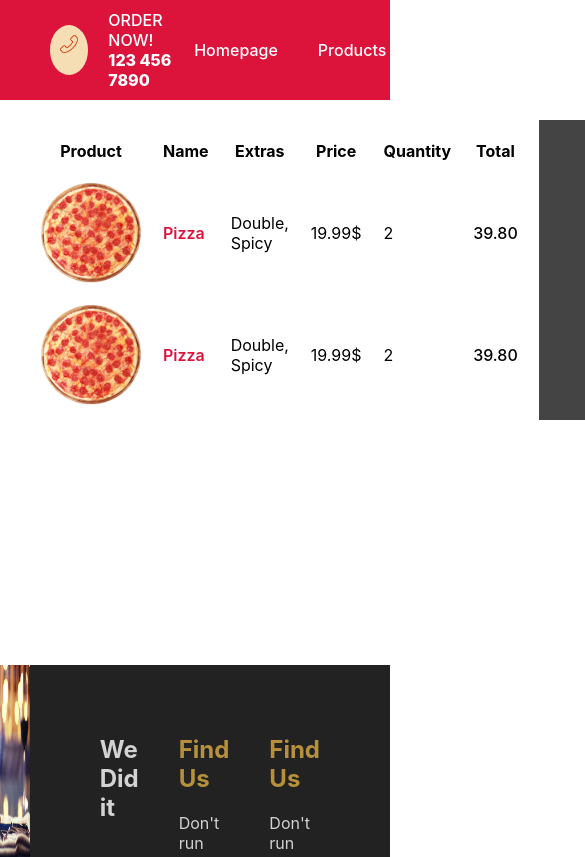
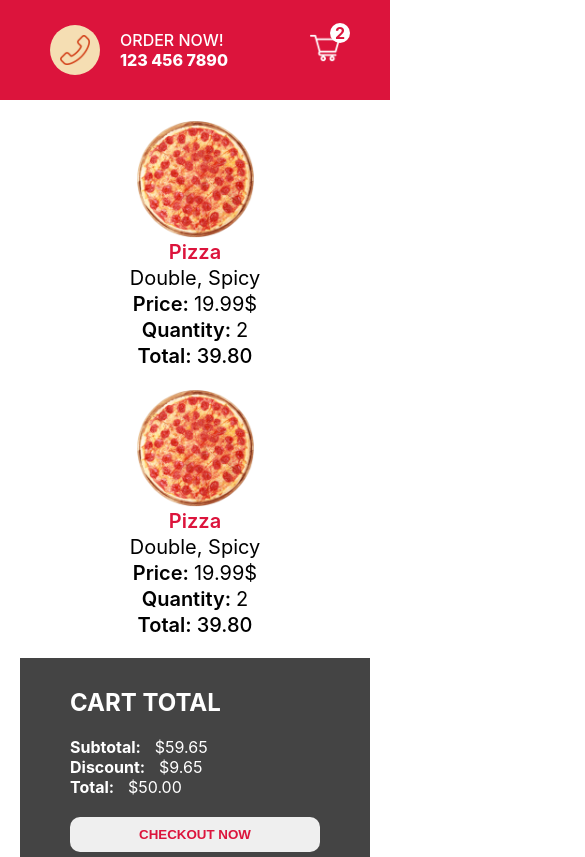
Before and after one commit to ibnul42/food-delivery-app, a Next.js app: page /cart in a window 390 px wide. Shown: the top 857 px of the page, 585 px wide, since content can reach past the window. Built offline with nearby package versions, Linux system fonts and the light colour scheme.

Commit message:
responsive for small screen

```diff
--- a/pages/cart.jsx
+++ b/pages/cart.jsx
@@ -8,7 +8,7 @@
         <div className={styles.container}>
             <div className={styles.left}>
                 <table className={styles.table}>
-                    <tr className={styles.tr}>
+                    <tr className={styles.trTitle}>
                         <th>Product</th>
                         <th>Name</th>
                         <th>Extras</th>
@@ -16,7 +16,7 @@
                         <th>Quantity</th>
                         <th>Total</th>
                     </tr>
-                    <tr>
+                    <tr className={styles.tr}>
                         <td>
                             <div className={styles.imgContainer}>
                                 <Image src='/img/pizza.png' layout='fill' objectFit='cover' alt='' />
@@ -29,7 +29,7 @@
                             <span className={styles.extras}>Double, Spicy</span>
                         </td>
                         <td>
-                            <span className={styles.extras}>19.99$</span>
+                            <span className={styles.price}>19.99$</span>
                         </td>
                         <td>
                             <span className={styles.quantity}>2</span>
@@ -38,7 +38,7 @@
                             <span className={styles.total}>39.80</span>
                         </td>
                     </tr>
-                    <tr>
+                    <tr className={styles.tr}>
                         <td>
                             <div className={styles.imgContainer}>
                                 <Image src='/img/pizza.png' layout='fill' objectFit='cover' alt='' />
@@ -51,7 +51,7 @@
                             <span className={styles.extras}>Double, Spicy</span>
                         </td>
                         <td>
-                            <span className={styles.extras}>19.99$</span>
+                            <span className={styles.price}>19.99$</span>
                         </td>
                         <td>
                             <span className={styles.quantity}>2</span>
--- a/styles/Featured.module.css
+++ b/styles/Featured.module.css
@@ -2,6 +2,7 @@
     height: calc(100vh - 100px);
     background-color: crimson;
     overflow: hidden;
+    position: relative;
 }
 
 .arrowContainer{
@@ -27,3 +28,9 @@
     height: 100%;
     position: relative;
 }
+
+@media screen and (max-width: 480px) {
+    .container{
+        height: 50vh;
+    }
+}
--- a/styles/Footer.module.css
+++ b/styles/Footer.module.css
@@ -33,3 +33,25 @@
 .moto{
     color: lightgray;
 }
+
+@media screen and (max-width: 480px) {
+    .container{
+        height: auto;
+    }
+
+    .item:first-child{
+        display: none;
+    }
+
+    .item{
+        flex-direction: column;
+    }
+
+    .title{
+        font-size: 30px;
+    }
+
+    .text{
+        font-size: 20px;
+    }
+}
--- a/styles/Navbar.module.css
+++ b/styles/Navbar.module.css
@@ -82,3 +82,13 @@
     font-weight: bold;
     color: crimson;
 }
+
+@media screen and (max-width: 480px) {
+    .item:nth-child(2){
+        display: none;
+    }
+
+    .item:nth-child(1){
+        flex: 3;
+    }
+}
--- a/styles/Product.module.css
+++ b/styles/Product.module.css
@@ -105,3 +105,44 @@
 .button:hover{
     background-color: rgba(220, 20, 60, 0.99);
 }
+
+@media screen and (max-width: 480px) {
+    .container{
+        height: auto;
+        text-align: center;
+        flex-direction: column;
+        margin-top: 20px;
+    }
+
+    .imgContainer{
+        width: 70vw;
+        height: 70vw;
+    }
+
+    .title{
+        margin: 5px;
+    }
+    .sizes{
+        width: 100%;
+        padding: 0 30px;
+    }
+    .ingredients{
+        flex-direction: column;
+    }
+    .option{
+        margin: 10px;
+        font-size: 18px;
+    }
+    .checkbox{
+        margin-right: 10px;
+    }
+    .quantity{
+        height: 50px;
+        padding: 10px 20px;
+        border: 1px solid rgba(0, 0, 0, 0.7);
+    }
+    .button{
+        height: 50px;
+        padding: 10px 20px;
+    }
+}
--- a/styles/ProductCard.module.css
+++ b/styles/ProductCard.module.css
@@ -24,3 +24,17 @@
     text-align: center;
     color: #666;
 }
+
+@media screen and (max-width: 480px) {
+    .container {
+        width: 100%;
+    }
+
+    .title {
+        font-size: 30px;
+    }
+
+    .price, .desc {
+        font-size: 20px;
+    }
+}
--- a/styles/ProductList.module.css
+++ b/styles/ProductList.module.css
@@ -18,3 +18,14 @@
     align-items: center;
     justify-content: center;
 }
+
+@media screen and (max-width: 480px) {
+    .title {
+        text-align: center;
+    }
+
+    .desc{
+        width: 90%;
+        text-align: center;
+    }
+}
--- a/styles/cart.module.css
+++ b/styles/cart.module.css
@@ -58,3 +58,62 @@
     border: none;
     padding: 10px 0;
 }
+
+@media screen and (max-width: 480px) {
+    .container{
+        flex-direction: column;
+        padding: 20px;
+    }
+
+    .table{
+        display: flex;
+        flex-direction: column;
+        align-items: center;
+        justify-content: center;
+    }
+
+    .trTitle{
+        display: none;
+    }
+
+    .tr{
+        display: flex;
+        flex-direction: column;
+        align-items: center;
+        justify-content: center;
+        margin-bottom: 20px;
+    }
+
+    .imgContainer{
+        width: 30vw;
+        height: 30vw;
+    }
+
+    .name, .total{
+        font-size: 20px;
+    }
+
+    .extras, .price, .quantity{
+        font-size: 20px;
+    }
+
+    .price::before{
+        content: "Price: ";
+        font-weight: 600;
+    }
+
+    .quantity::before{
+        content: "Quantity: ";
+        font-weight: 600;
+    }
+
+    .total::before{
+        content: "Total: ";
+        font-weight: 600;
+    }
+
+    .wrapper{
+        width: 100%;
+    }
+
+}
```
